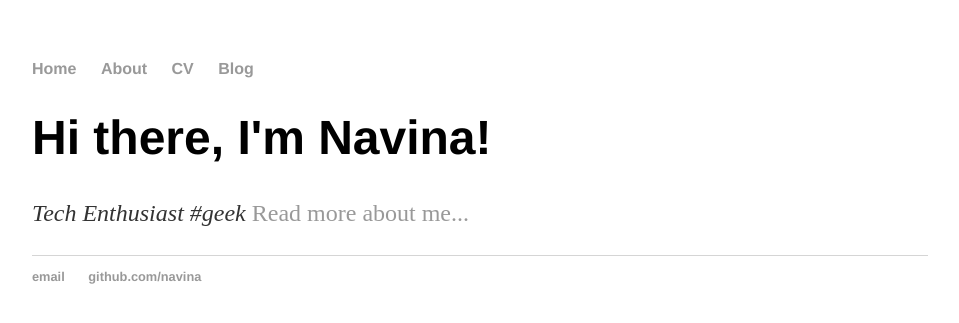
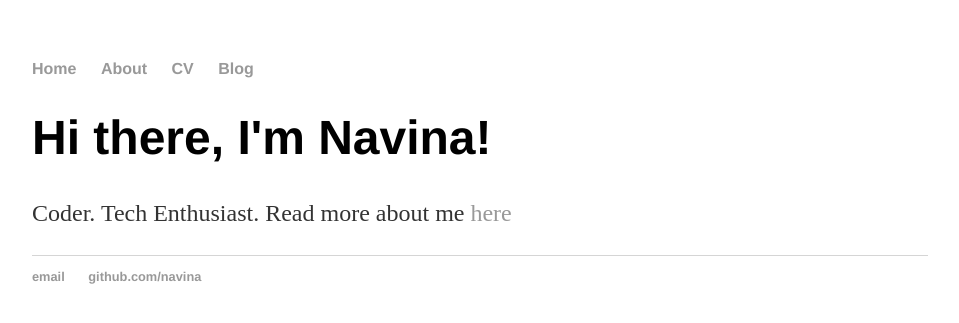
Before and after one commit to navina/navina.github.io, a Jekyll site: the page built from index.html, in a window 1280 px wide. Shown: the top 323 px of the page, without its empty margins (160-1119 px from the left). Built offline with Jekyll 4.4.1, drawn with Linux system fonts in a browser that asks for light colours.

Commit message:
Updating index with layout

```diff
--- a/index.html
+++ b/index.html
@@ -1,30 +1,8 @@
-<!DOCTYPE html>
-<html>
-  <head>
-    <title>Navina's Page</title>
-    <!-- link to main stylesheet -->
-    <link rel="stylesheet" type="text/css" href="/css/main.css" >
-  </head>
-  <body>
-		<nav>
-    		<ul>
-        		<li><a href="/">Home</a></li>
-	        	<li><a href="/about">About</a></li>
-        		<li><a href="/cv">CV</a></li>
-        		<li><a href="/blog">Blog</a></li>
-    		</ul>
-		</nav>
-		<div class="container">
-    		<div class="blurb">
-        		<h1>Hi there, I'm Navina!</h1>
-				<p><em>Tech Enthusiast #geek</em> <a href="/about">Read more about me...</a></p>
-    		</div><!-- /.blurb -->
-		</div><!-- /.container -->
-		<footer>
-    		<ul>
-        		<li><a href="mailto:navi.trinity@gmail.com">email</a></li>
-        		<li><a href="https://github.com/navina">github.com/navina</a></li>
-			</ul>
-		</footer>
-  </body>
-</html>
+---
+layout: default
+title: Navina
+---
+<div class="blurb">
+	<h1>Hi there, I'm Navina!</h1>
+	<p>Coder. Tech Enthusiast. Read more about me <a href="/about">here</a> </p>
+</div>
```
